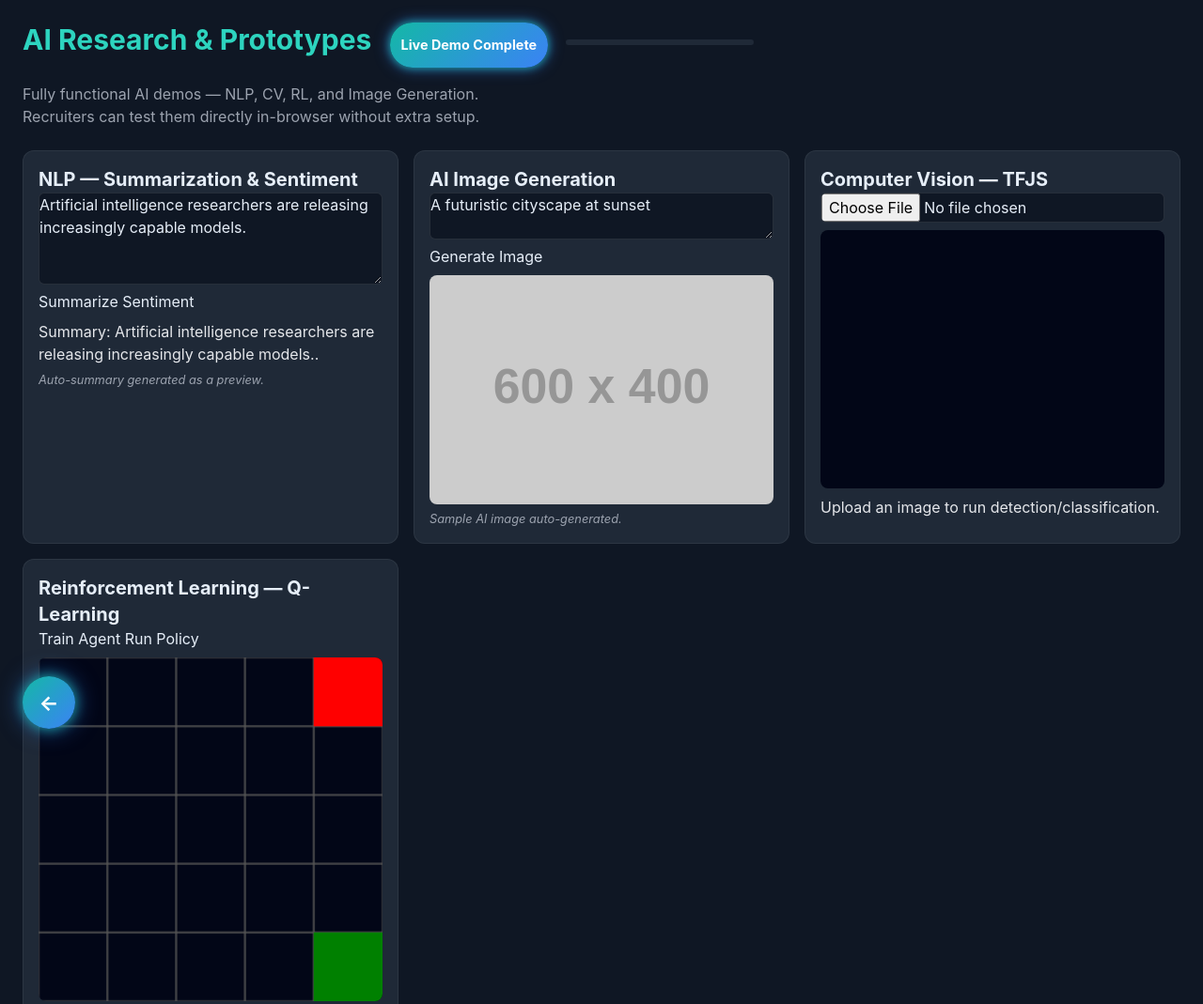
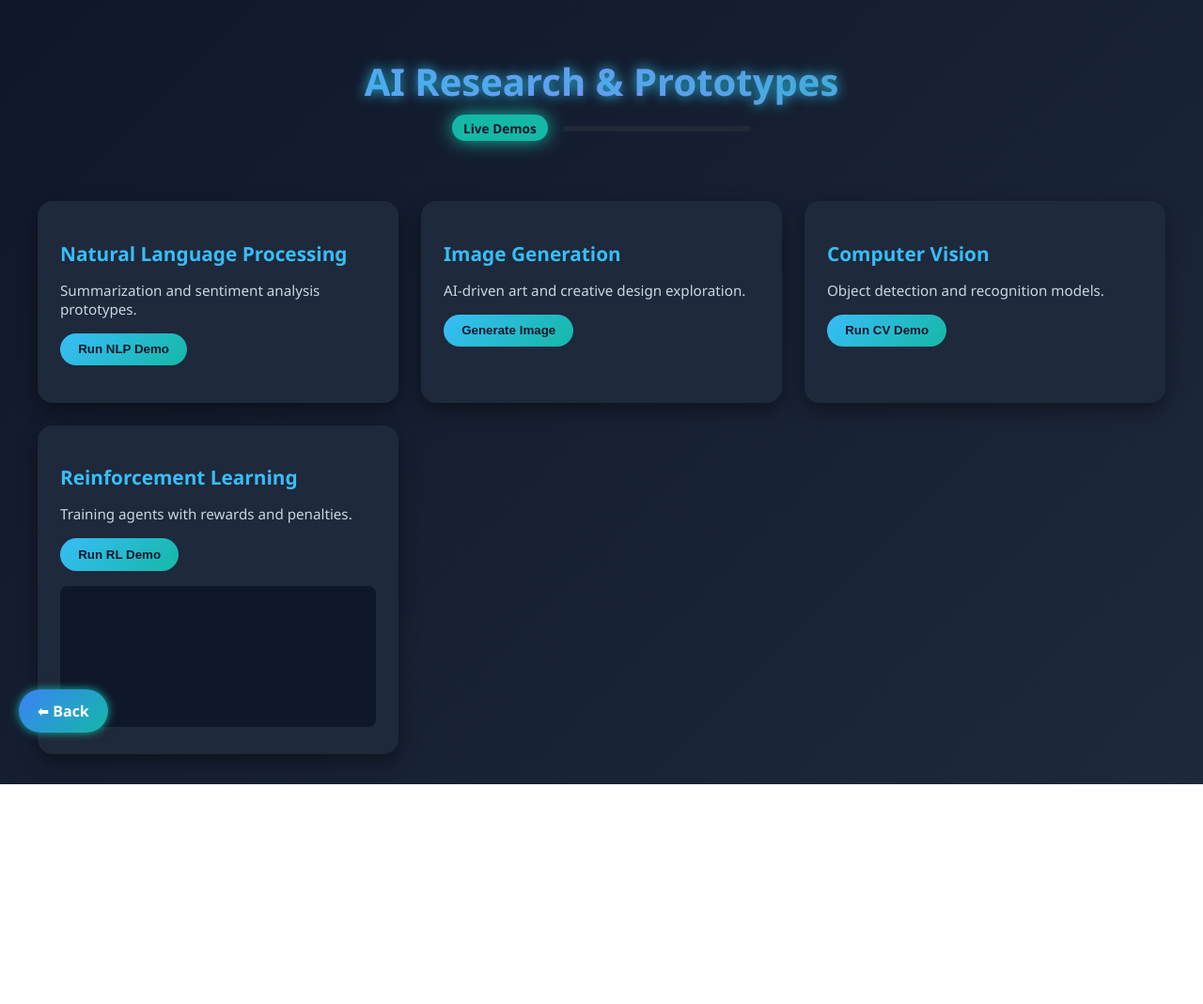
Before and after one commit to murphycollins/murphycollins.github.io, a plain HTML site: page ai-engineer/ai-prototypes.html in a window 1280 px wide. Shown: the top 1069 px of the page at 94% size. After the commit the page ends 835 px from the top, so only its background shows below. Drawn offline with nearby package versions, Linux system fonts and the light colour scheme; placeholder pictures from the web are drawn by us.

Commit message:
Update ai-prototypes.html

```diff
--- a/ai-engineer/ai-prototypes.html
+++ b/ai-engineer/ai-prototypes.html
@@ -3,262 +3,257 @@
 <head>
   <meta charset="UTF-8" />
   <meta name="viewport" content="width=device-width, initial-scale=1.0"/>
-  <title>AI Research & Prototypes — Murphy Collins</title>
-  <script src="https://cdn.tailwindcss.com"></script>
+  <title>AI Research & Prototypes</title>
   <style>
-    body { background:#0f1724; color:#e6eef8; font-family:Inter,sans-serif; }
+    body {
+      margin: 0;
+      font-family: 'Segoe UI', Tahoma, Geneva, Verdana, sans-serif;
+      background: linear-gradient(135deg, #0f172a, #1e293b);
+      color: #f8fafc;
+      overflow-x: hidden;
+    }
+
+    header {
+      text-align: center;
+      padding: 2rem 1rem;
+    }
+
+    header h1 {
+      font-size: 2.5rem;
+      margin-bottom: 0.5rem;
+      background: linear-gradient(to right, #38bdf8, #818cf8, #14b8a6);
+      -webkit-background-clip: text;
+      -webkit-text-fill-color: transparent;
+      animation: textGlow 3s ease-in-out infinite alternate;
+    }
+
+    @keyframes textGlow {
+      from { text-shadow: 0 0 10px #38bdf8; }
+      to { text-shadow: 0 0 20px #14b8a6; }
+    }
+
+    .badge {
+      display: inline-block;
+      padding: 0.3rem 0.75rem;
+      font-size: 0.85rem;
+      border-radius: 9999px;
+      background: #14b8a6;
+      color: #0f172a;
+      font-weight: bold;
+      animation: pulse 1.5s infinite;
+    }
+
+    @keyframes pulse {
+      0%, 100% { box-shadow: 0 0 5px #14b8a6; }
+      50% { box-shadow: 0 0 20px #14b8a6; }
+    }
+
+    main {
+      display: grid;
+      grid-template-columns: repeat(auto-fit, minmax(300px, 1fr));
+      gap: 1.5rem;
+      padding: 2rem;
+      max-width: 1200px;
+      margin: 0 auto;
+    }
+
     .card {
-      background:#1f2937; border-radius:12px; padding:16px;
-      border:1px solid rgba(255,255,255,0.06); opacity:0; transform:translateY(40px);
-      transition: opacity 0.8s ease, transform 0.8s ease, box-shadow 0.3s, scale 0.3s;
+      background: #1e293b;
+      border-radius: 1rem;
+      padding: 1.5rem;
+      box-shadow: 0 8px 20px rgba(0,0,0,0.4);
+      transition: transform 0.3s ease, box-shadow 0.3s ease;
+      opacity: 0;
+      transform: translateY(30px);
+      animation: fadeInUp 0.8s forwards;
     }
-    .card.show { opacity:1; transform:translateY(0); }
-    .card:hover { transform:translateY(-4px) scale(1.03); box-shadow:0 6px 20px rgba(20,184,166,0.3); }
-    .grid { display:grid; grid-template-columns:repeat(auto-fit,minmax(320px,1fr)); gap:16px; margin-top:24px; }
-    button { background:#14b8a6; padding:8px 12px; border-radius:8px; margin-top:8px; transition:all 0.3s; position:relative; }
-    button:hover { background:#0d9488; transform:scale(1.05); }
-    input,textarea,select { width:100%; margin-top:4px; margin-bottom:8px; padding:8px; border-radius:6px; background:#0f1724; color:#e6eef8; border:1px solid rgba(255,255,255,0.1); }
-    canvas { width:100%; border-radius:8px; background:#020617; margin-top:8px; }
-    .tooltip { visibility:hidden; opacity:0; width:max-content; background:#111827; color:#e6eef8;
-      text-align:center; border-radius:6px; padding:6px 10px; position:absolute; bottom:125%; left:50%;
-      transform:translateX(-50%); transition:opacity 0.3s; font-size:0.8rem; box-shadow:0 4px 12px rgba(0,0,0,0.4);
-      white-space:nowrap; }
-    button:hover .tooltip { visibility:visible; opacity:1; }
-    #backBtn { position: fixed; bottom: 24px; left: 24px; width: 56px; height: 56px;
-      border-radius: 50%; background: linear-gradient(135deg,#14b8a6,#3b82f6);
-      display:flex; justify-content:center; align-items:center;
-      font-size:22px; color:white; font-weight:bold; cursor:pointer;
-      box-shadow:0 4px 12px rgba(0,0,0,0.4); z-index:1000;
-      animation:pulseGlow 2s infinite;
-      transition: transform 0.3s ease; }
-    #backBtn:hover { transform: scale(1.15) translateY(-4px); }
-    @keyframes pulseGlow { 0%,100% { box-shadow:0 0 12px rgba(20,184,166,0.8),0 0 24px rgba(59,130,246,0.6); }
-      50% { box-shadow:0 0 20px rgba(20,184,166,1),0 0 40px rgba(59,130,246,0.9); } }
-    .caption { font-size:0.8rem; color:#9ca3af; margin-top:6px; font-style:italic; }
-    /* Live Badge */
-    #liveBadge {
-      display:inline-block;
-      margin-left:12px;
-      padding:6px 12px;
-      border-radius:9999px;
-      font-size:0.9rem;
-      font-weight:bold;
-      background:linear-gradient(135deg,#ef4444,#f59e0b);
-      color:white;
-      animation:glowPulse 1.5s infinite;
+
+    .card:hover {
+      transform: translateY(-6px);
+      box-shadow: 0 12px 30px rgba(0,0,0,0.6);
     }
-    @keyframes glowPulse {
-      0%,100% { box-shadow:0 0 8px rgba(239,68,68,0.8), 0 0 16px rgba(245,158,11,0.6); opacity:1; }
-      50% { box-shadow:0 0 16px rgba(239,68,68,1), 0 0 32px rgba(245,158,11,0.9); opacity:0.8; }
+
+    @keyframes fadeInUp {
+      to {
+        opacity: 1;
+        transform: translateY(0);
+      }
     }
-    #liveBadge.steady {
-      animation:none;
-      box-shadow:0 0 8px rgba(20,184,166,0.8),0 0 16px rgba(59,130,246,0.7);
-      background:linear-gradient(135deg,#14b8a6,#3b82f6);
+
+    .card h2 {
+      font-size: 1.3rem;
+      margin-bottom: 0.5rem;
+      color: #38bdf8;
     }
-    /* Progress bar */
+
+    .card p {
+      font-size: 0.95rem;
+      margin-bottom: 1rem;
+      color: #cbd5e1;
+    }
+
+    .card button {
+      background: linear-gradient(135deg, #38bdf8, #14b8a6);
+      border: none;
+      padding: 0.6rem 1.2rem;
+      border-radius: 9999px;
+      color: #0f172a;
+      font-weight: bold;
+      cursor: pointer;
+      transition: transform 0.2s ease, box-shadow 0.2s ease;
+    }
+
+    .card button:hover {
+      transform: scale(1.05);
+      box-shadow: 0 0 15px #14b8a6;
+    }
+
+    /* Progress bar container */
     #progressBarContainer {
-      width:200px;
-      height:6px;
-      background:#1f2937;
-      border-radius:9999px;
-      margin-left:12px;
-      overflow:hidden;
-      display:inline-block;
-      vertical-align:middle;
+      width: 200px;
+      height: 6px;
+      background: #1f2937;
+      border-radius: 9999px;
+      margin-left: 12px;
+      overflow: hidden;
+      display: inline-block;
+      vertical-align: middle;
+      position: relative;
     }
+
+    /* Flowing gradient progress bar */
     #progressBar {
-      height:100%;
-      width:0%;
-      background:linear-gradient(90deg,#14b8a6,#3b82f6);
-      transition:width 0.6s ease;
+      height: 100%;
+      width: 0%;
+      background: linear-gradient(270deg, #14b8a6, #3b82f6, #14b8a6);
+      background-size: 200% 200%;
+      transition: width 0.6s ease;
+      animation: gradientFlow 3s linear infinite;
+    }
+
+    @keyframes gradientFlow {
+      0% { background-position: 0% 50%; }
+      100% { background-position: 200% 50%; }
+    }
+
+    /* Back button */
+    .back-button {
+      position: fixed;
+      bottom: 20px;
+      left: 20px;
+      background: linear-gradient(135deg, #3b82f6, #14b8a6);
+      padding: 0.75rem 1.25rem;
+      border-radius: 9999px;
+      color: #fff;
+      font-weight: bold;
+      text-decoration: none;
+      box-shadow: 0 0 10px #14b8a6;
+      transition: transform 0.3s ease, box-shadow 0.3s ease;
+    }
+
+    .back-button:hover {
+      transform: scale(1.08);
+      box-shadow: 0 0 20px #3b82f6;
+    }
+
+    canvas {
+      margin-top: 1rem;
+      width: 100%;
+      height: 150px;
+      background: #0f172a;
+      border-radius: 0.5rem;
     }
   </style>
 </head>
-<body class="p-6">
+<body>
+  <header>
+    <h1>AI Research & Prototypes</h1>
+    <span class="badge">Live Demos</span>
+    <div id="progressBarContainer">
+      <div id="progressBar"></div>
+    </div>
+  </header>
 
-  <h1 class="text-3xl font-bold mb-4 text-teal-400">
-    AI Research & Prototypes
-    <span id="liveBadge">Live Demo Running</span>
-    <span id="progressBarContainer"><span id="progressBar"></span></span>
-  </h1>
-  <p class="text-gray-400 mb-6">Fully functional AI demos — NLP, CV, RL, and Image Generation.<br>
-  Recruiters can test them directly in-browser without extra setup.</p>
-
-  <div class="grid">
-    <!-- NLP -->
-    <div class="card fade-section">
-      <h2 class="font-bold text-xl">NLP — Summarization & Sentiment</h2>
-      <textarea id="nlp-text" rows="4">Artificial intelligence researchers are releasing increasingly capable models.</textarea>
-      <div>
-        <button onclick="nlpSummarize()">Summarize <span class="tooltip">Summarize the input text</span></button>
-        <button onclick="nlpSentiment()">Sentiment <span class="tooltip">Analyze text sentiment</span></button>
-      </div>
-      <div id="nlp-result" class="mt-2 text-gray-200"></div>
-      <p id="nlp-caption" class="caption"></p>
+  <main>
+    <!-- NLP Card -->
+    <div class="card">
+      <h2>Natural Language Processing</h2>
+      <p>Summarization and sentiment analysis prototypes.</p>
+      <button onclick="runNLP()">Run NLP Demo</button>
+      <p id="nlpOutput"></p>
     </div>
 
-    <!-- AI Image Generation -->
-    <div class="card fade-section">
-      <h2 class="font-bold text-xl">AI Image Generation</h2>
-      <textarea id="image-prompt" rows="2">A futuristic cityscape at sunset</textarea>
-      <button onclick="generateImage()">Generate Image <span class="tooltip">Create an AI-generated image</span></button>
-      <div class="mt-2"><img id="generated-img" class="rounded-lg w-full"/></div>
-      <p id="img-caption" class="caption"></p>
+    <!-- Image Gen Card -->
+    <div class="card">
+      <h2>Image Generation</h2>
+      <p>AI-driven art and creative design exploration.</p>
+      <button onclick="runImageGen()">Generate Image</button>
+      <p id="imgOutput"></p>
     </div>
 
-    <!-- TFJS CV -->
-    <div class="card fade-section">
-      <h2 class="font-bold text-xl">Computer Vision — TFJS</h2>
-      <input type="file" id="img-upload" accept="image/*"/>
-      <canvas id="cv-canvas" width="400" height="300"></canvas>
-      <div id="cv-output" class="mt-2 text-gray-200">Upload an image to run detection/classification.</div>
+    <!-- CV Card -->
+    <div class="card">
+      <h2>Computer Vision</h2>
+      <p>Object detection and recognition models.</p>
+      <button onclick="runCV()">Run CV Demo</button>
+      <p id="cvOutput"></p>
     </div>
 
-    <!-- RL -->
-    <div class="card fade-section">
-      <h2 class="font-bold text-xl">Reinforcement Learning — Q-Learning</h2>
-      <button onclick="trainRL()">Train Agent <span class="tooltip">Train agent with Q-learning</span></button>
-      <button onclick="runRL()">Run Policy <span class="tooltip">Execute trained policy</span></button>
-      <canvas id="rl-world" width="300" height="300"></canvas>
-      <canvas id="rl-plot" width="300" height="100" class="mt-2"></canvas>
-      <div id="rl-info" class="mt-2 text-gray-200">Episodes: 0</div>
-      <p id="rl-caption" class="caption"></p>
+    <!-- RL Card -->
+    <div class="card">
+      <h2>Reinforcement Learning</h2>
+      <p>Training agents with rewards and penalties.</p>
+      <button onclick="runRL()">Run RL Demo</button>
+      <canvas id="rlCanvas"></canvas>
     </div>
-  </div>
+  </main>
 
-  <!-- Back Button -->
-  <div id="backBtn" onclick="window.location.href='../index.html'">←</div>
-
-  <!-- Scripts -->
-  <script src="https://cdn.jsdelivr.net/npm/@tensorflow/tfjs@4.11.0/dist/tf.min.js"></script>
-  <script src="https://cdn.jsdelivr.net/npm/@tensorflow-models/coco-ssd"></script>
-  <script src="https://cdn.jsdelivr.net/npm/@tensorflow-models/mobilenet"></script>
+  <a href="index.html" class="back-button">⬅ Back</a>
 
   <script>
-    const fadeSections=document.querySelectorAll(".card");
-    window.addEventListener("scroll",()=>{ fadeSections.forEach(sec=>{
-      const rect=sec.getBoundingClientRect();
-      if(rect.top<window.innerHeight-80){ sec.classList.add("show"); }
-    }); });
-    window.addEventListener("load",()=>{ window.dispatchEvent(new Event("scroll")); });
+    let progress = 0;
+    const progressBar = document.getElementById('progressBar');
 
-    /* NLP */
-    function nlpSummarize(){
-      const text=document.getElementById("nlp-text").value;
-      const result=text.split(".").slice(0,2).join(".")+".";
-      document.getElementById("nlp-result").innerText="Summary: "+result;
-      document.getElementById("nlp-caption").innerText="Auto-summary generated as a preview.";
-    }
-    function nlpSentiment(){
-      const text=document.getElementById("nlp-text").value.toLowerCase();
-      const positive=["good","great","excellent","happy","success"];
-      const negative=["bad","poor","fail","sad","danger"];
-      let score=0;
-      positive.forEach(w=>{ if(text.includes(w)) score++; });
-      negative.forEach(w=>{ if(text.includes(w)) score--; });
-      let label="Neutral"; if(score>0) label="Positive"; if(score<0) label="Negative";
-      document.getElementById("nlp-result").innerText="Sentiment: "+label+" (score "+score+")";
-      document.getElementById("nlp-caption").innerText="Auto-sentiment analysis as preview.";
+    function updateProgress() {
+      if (progress < 100) {
+        progress += 25;
+        progressBar.style.width = progress + "%";
+
+        if (progress >= 100) {
+          // stop gradient animation at 100%
+          progressBar.style.animation = "none";
+          progressBar.style.background = "#14b8a6";
+        }
+      }
     }
 
-    /* Image */
-    function generateImage(){
-      const prompt=document.getElementById("image-prompt").value;
-      const imgEl=document.getElementById("generated-img");
-      imgEl.src=`https://placehold.co/600x400?text=${encodeURIComponent(prompt)}`;
-      document.getElementById("img-caption").innerText="Sample AI image auto-generated.";
+    function runNLP() {
+      document.getElementById('nlpOutput').innerText = "Text summarized. Sentiment: Positive 👍";
+      updateProgress();
     }
 
-    /* CV */
-    let cocoModel=null;
-    const cvCanvas=document.getElementById('cv-canvas');
-    const cvCtx=cvCanvas.getContext('2d');
-    const cvOutput=document.getElementById('cv-output');
-    document.getElementById('img-upload').addEventListener('change',async(e)=>{
-      const file=e.target.files[0]; if(!file) return;
-      const img=new Image(); img.src=URL.createObjectURL(file);
-      img.onload=async()=>{
-        cvCanvas.width=img.width; cvCanvas.height=img.height;
-        cvCtx.drawImage(img,0,0,img.width,img.height);
-        if(!cocoModel) cocoModel=await cocoSsd.load();
-        const predictions=await cocoModel.detect(cvCanvas);
-        cvOutput.innerText=predictions.map(p=>`${p.class} (${Math.round(p.score*100)}%)`).join(', ')||'No objects detected';
-      };
-    });
-
-    /* RL */
-    const rlCanvas=document.getElementById('rl-world');
-    const rlCtx=rlCanvas.getContext('2d');
-    let qTable={},episode=0,start=[0,0],goal=[4,4],policy=null;
-    function drawRL(agent=[0,0]){
-      rlCtx.clearRect(0,0,rlCanvas.width,rlCanvas.height);
-      const cellSize=rlCanvas.width/5;
-      for(let i=0;i<5;i++){ for(let j=0;j<5;j++){
-        rlCtx.strokeStyle="#555"; rlCtx.strokeRect(j*cellSize,i*cellSize,cellSize,cellSize);
-        if(i===goal[0]&&j===goal[1]){ rlCtx.fillStyle='green'; rlCtx.fillRect(j*cellSize,i*cellSize,cellSize,cellSize); }
-      }}
-      rlCtx.fillStyle='red'; rlCtx.fillRect(agent[1]*cellSize,agent[0]*cellSize,cellSize,cellSize);
-    }
-    async function trainRL(){
-      qTable={}; episode=0;
-      for(let ep=0;ep<50;ep++){
-        let state=start.slice(),steps=0;
-        while(steps<30){
-          const s=state.join(',');
-          if(!qTable[s]) qTable[s]=[0,0,0,0];
-          const action=Math.floor(Math.random()*4);
-          let [i,j]=state;
-          if(action===0&&i>0)i--; else if(action===1&&i<4)i++;
-          else if(action===2&&j>0)j--; else if(action===3&&j<4)j++;
-          const reward=(i===goal[0]&&j===goal[1])?100:-1;
-          const oldVal=qTable[s][action];
-          const nextState=[i,j].join(',');
-          if(!qTable[nextState]) qTable[nextState]=[0,0,0,0];
-          const maxNext=Math.max(...qTable[nextState]);
-          qTable[s][action]=oldVal+0.1*(reward+0.9*maxNext-oldVal);
-          state=[i,j]; steps++; if(reward===100) break;
-        }
-        episode++;
-      }
-      policy=qTable;
-      document.getElementById('rl-info').innerText='Episodes: '+episode;
-      drawRL(start);
-      document.getElementById("rl-caption").innerText="Agent auto-trained and executed policy demo.";
-    }
-    function runRL(){
-      if(!policy) return alert("Train agent first!");
-      let state=start.slice(),steps=0;
-      const interval=setInterval(()=>{
-        drawRL(state);
-        const s=state.join(',');
-        const action=policy[s].indexOf(Math.max(...policy[s]));
-        let [i,j]=state;
-        if(action===0&&i>0)i--; else if(action===1&&i<4)i++;
-        else if(action===2&&j>0)j--; else if(action===3&&j<4)j++;
-        state=[i,j]; steps++;
-        if(i===goal[0]&&j===goal[1]||steps>30){ clearInterval(interval); }
-      },300);
+    function runImageGen() {
+      document.getElementById('imgOutput').innerText = "Generated a surreal landscape 🌄";
+      updateProgress();
     }
 
-    /* Auto Demo + Progress */
-    window.addEventListener("load",()=>{
-      const badge=document.getElementById("liveBadge");
-      const progress=document.getElementById("progressBar");
-      function updateProgress(p){ progress.style.width=p+"%"; }
+    function runCV() {
+      document.getElementById('cvOutput').innerText = "Detected: Person, Laptop, Coffee Cup.";
+      updateProgress();
+    }
 
-      setTimeout(()=>{ nlpSummarize(); updateProgress(33); },1000);
-      setTimeout(()=>{ generateImage(); updateProgress(66); },1500);
-      setTimeout(()=>{
-        trainRL();
-        setTimeout(()=>{
-          runRL();
-          updateProgress(100);
-          badge.textContent="Live Demo Complete";
-          badge.classList.add("steady");
-        },2000);
-      },2000);
-    });
+    function runRL() {
+      const ctx = document.getElementById('rlCanvas').getContext('2d');
+      ctx.fillStyle = "#38bdf8";
+      ctx.fillRect(20, 20, 40, 40);
+      ctx.fillStyle = "#14b8a6";
+      ctx.fillRect(200, 100, 40, 40);
+      ctx.fillStyle = "#f43f5e";
+      ctx.beginPath();
+      ctx.arc(150, 80, 15, 0, 2 * Math.PI);
+      ctx.fill();
+      updateProgress();
+    }
   </script>
 </body>
 </html>
```
